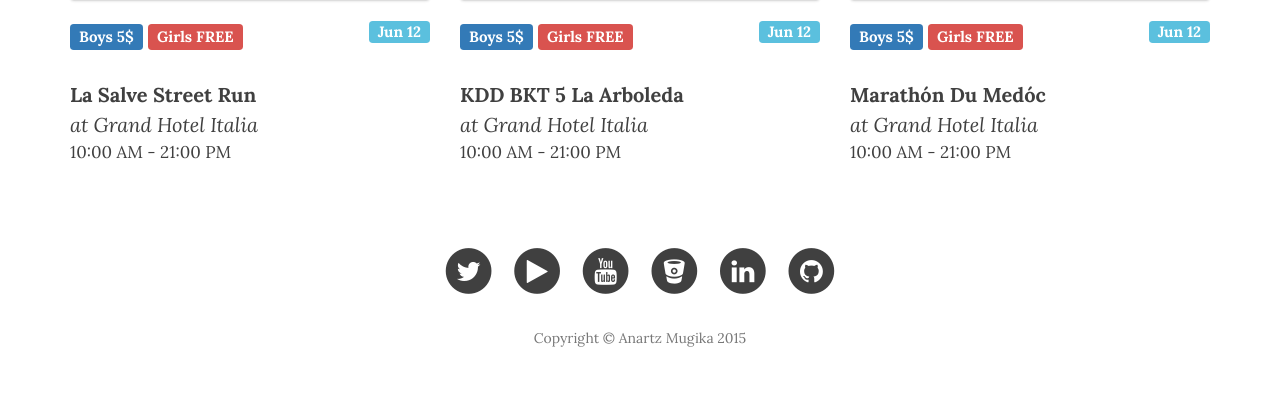
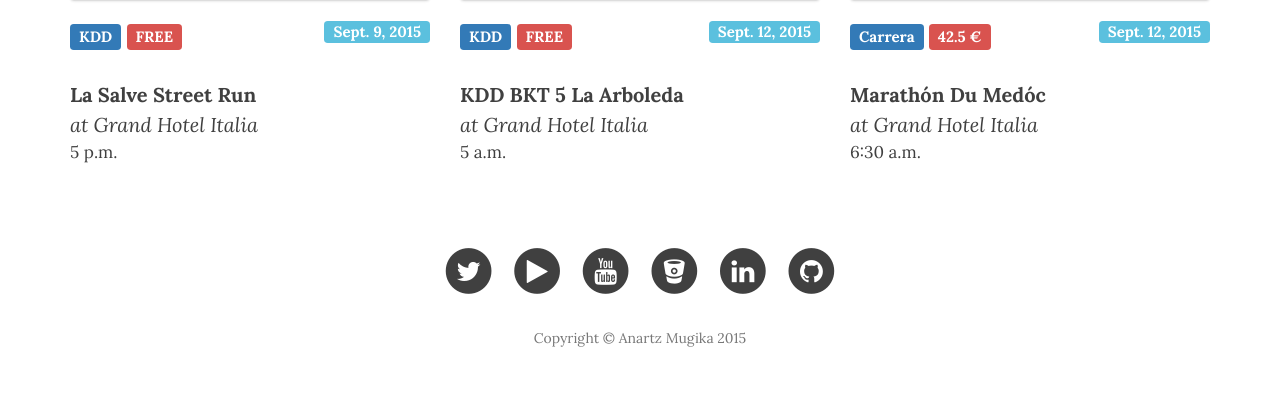
Before and after one commit to mugan86/django_blog, a Django app: page /about in a window 1280 px wide. Shown: the part 1272-1686 px from the top of the page. Run offline with Django 3.2, Linux system fonts and the light colour scheme; data comes from the database, SQL or seed files in the repository; some libraries are stand-ins or nearby versions.

Commit message:
Update Base template to show events real info

```diff
--- a/blog/templates/blog/base.html
+++ b/blog/templates/blog/base.html
@@ -132,13 +132,19 @@
               <div class="overlay"></div>
               <img class="img-responsive" alt="alternative text" src="http://lorempixel.com/800/400/nightlife?{{forloop.counter}}">
             </div>
-            <span class="label label-info date">Jun 12</span>
-            <span class="label label-primary">Boys 5$</span>
-            <span class="label label-danger">Girls FREE</span>
+            <span class="label label-info date">{{event.celebrate_data.date}}</span>
+            <span class="label label-primary">{{event.type}}</span>
+            <span class="label label-danger">
+                {% if event.price == 0 %}
+                    FREE
+                {% else %}
+                    {{event.price}} €
+                {% endif %}
+            </span>
             <p>
               <strong>{{event.name}}</strong><br>
               <em>at Grand Hotel Italia</em><br>
-              <span class="small">10:00 AM - 21:00 PM</span>
+              <span class="small">{{event.celebrate_data.time}}</span>
             </p>
           </div>
           {% endfor %}
```
